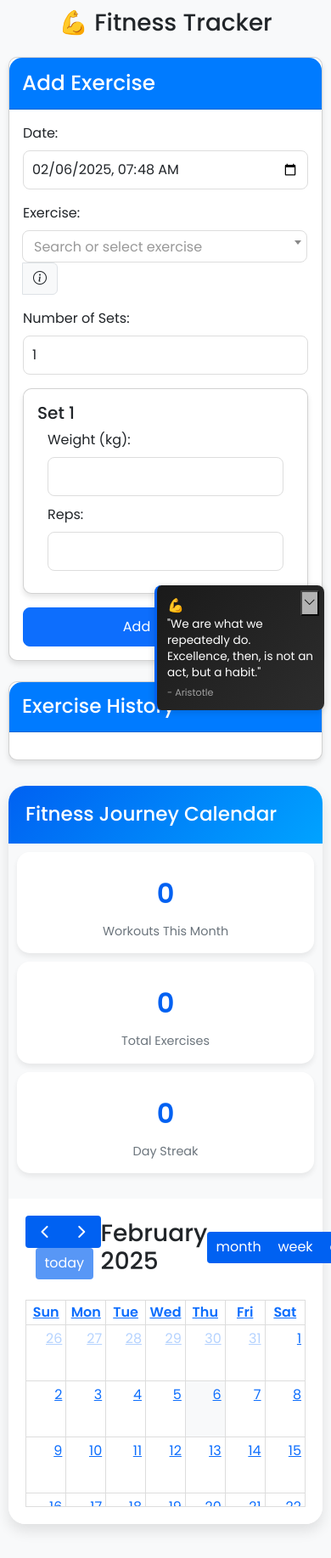
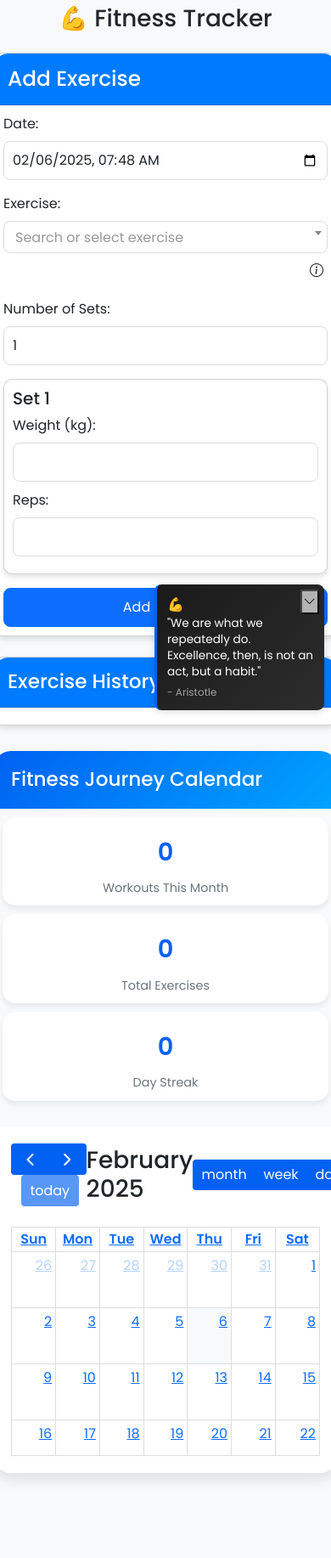
Before and after one commit to Zhonghong99/fitness_tracker, a Flask app: page / in a window 390 px wide; the page is wider, and only the part inside the window is pictured. Shown: that part at 85% size. After the commit the page ends 1742 px from the top of that part, so only its background shows below. Run offline with Flask 3, Linux system fonts and the light colour scheme; lists and menus that the app fills with data are empty; some libraries are stand-ins or nearby versions.

Commit message:
layout modified

```diff
--- a/templates/index.html
+++ b/templates/index.html
@@ -67,33 +67,35 @@
             position: relative;
             display: inline-block;
             cursor: help;
+            padding: 5px;
         }
 
         .tooltip-content {
             visibility: hidden;
             position: absolute;
-            bottom: 125%;
-            right: 0;
+            z-index: 1000;
             background: #333;
             color: white;
             padding: 8px 12px;
             border-radius: 6px;
             font-size: 0.85rem;
-            white-space: nowrap;
+            white-space: normal;
             opacity: 0;
             transition: opacity 0.3s;
-            z-index: 1000;
             box-shadow: 0 2px 4px rgba(0,0,0,0.2);
-            min-width: 180px;
+            width: 200px;
+            right: 0;
+            top: 100%;
+            margin-top: 5px;
         }
 
         .tooltip-content::after {
             content: '';
             position: absolute;
-            top: 100%;
+            top: -5px;
             right: 10px;
             border: 5px solid transparent;
-            border-top-color: #333;
+            border-bottom-color: #333;
         }
 
         .exercise-tooltip:hover .tooltip-content {
@@ -106,6 +108,7 @@
         }
 
         .exercise-select-group {
+            position: relative;
             margin-bottom: 15px;
         }
 
@@ -256,13 +259,15 @@
         @media (max-width: 768px) {
             .container {
                 padding: 10px;
+                max-width: 100%;
             }
 
             .row {
-                margin: 0;
+                flex-direction: column;
             }
 
             .col-md-5, .col-md-7 {
+                width: 100%;
                 padding: 0;
             }
 
@@ -271,58 +276,62 @@
                 border-radius: 10px;
             }
 
+            .tooltip-content {
+                width: 180px;
+                right: -90px;
+                transform: translateX(50%);
+            }
+
+            .tooltip-content::after {
+                right: 50%;
+                transform: translateX(50%);
+            }
+
+            .calendar-card {
+                position: static;
+                margin-top: 15px;
+            }
+
+            .stats-container {
+                grid-template-columns: 1fr;
+                padding: 10px;
+            }
+
+            .form-control, .select2-container {
+                font-size: 16px;
+            }
+
             .quote-card {
                 max-width: 200px;
                 bottom: 8px;
                 right: 8px;
             }
+        }
 
-            .calendar-card {
-                margin-top: 15px;
+        @media (max-width: 480px) {
+            .container {
+                padding: 5px;
+            }
+
+            .card-body {
+                padding: 10px;
+            }
+
+            .tooltip-content {
+                width: 160px;
+                font-size: 0.8rem;
             }
 
             .stats-container {
-                grid-template-columns: repeat(auto-fit, minmax(150px, 1fr));
                 gap: 10px;
+            }
+
+            .stat-card {
                 padding: 10px;
             }
 
-            .stat-card {
-                padding: 15px;
-            }
-
             .stat-number {
-                font-size: 2rem;
-            }
-
-            .quote-text {
-                font-size: 0.8rem;
-            }
-
-            .quote-author {
-                font-size: 0.7rem;
-            }
-        }
-
-        /* Small mobile devices */
-        @media (max-width: 480px) {
-            .quote-card {
-                max-width: 200px;
-            }
-
-            .quote-text {
-                font-size: 0.85rem;
-            }
-
-            .exercise-tooltip .tooltip-content {
-                min-width: 120px;
-                max-width: 200px;
-                font-size: 0.8rem;
-                padding: 10px;
-            }
-
-            .stats-container {
-                grid-template-columns: 1fr;
+                font-size: 1.8rem;
             }
         }
     </style>
@@ -346,7 +355,7 @@
                             </div>
                             <div class="mb-3">
                                 <label class="form-label">Exercise:</label>
-                                <div class="input-group">
+                                <div class="d-flex flex-column">
                                     <select class="form-control select2" name="type" id="exerciseSelect" required>
                                         <option value="">Search or select exercise</option>
                                         <optgroup label="Chest">
@@ -427,12 +436,12 @@
                                             <option value="Box Squats">Box Squats</option>
                                         </optgroup>
                                     </select>
-                                    <span class="input-group-text exercise-tooltip">
+                                    <div class="exercise-tooltip align-self-end mt-1">
                                         <i class="bi bi-info-circle"></i>
                                         <div class="tooltip-content" id="exerciseInfo">
                                             Select an exercise to see muscle information
                                         </div>
-                                    </span>
+                                    </div>
                                 </div>
                             </div>
                             <div class="mb-3">
```
Also changed, not shown: instance/fitness.db.
